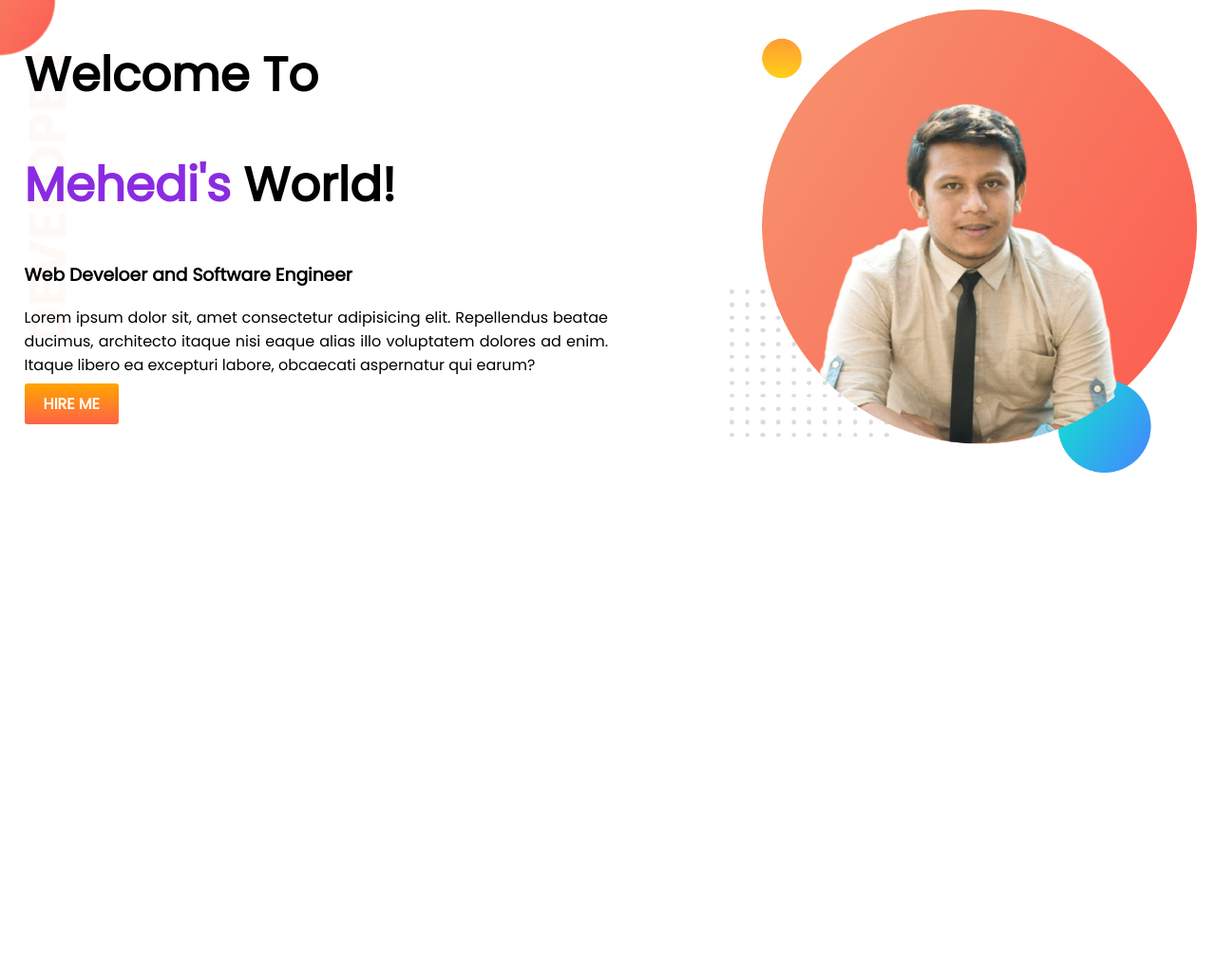
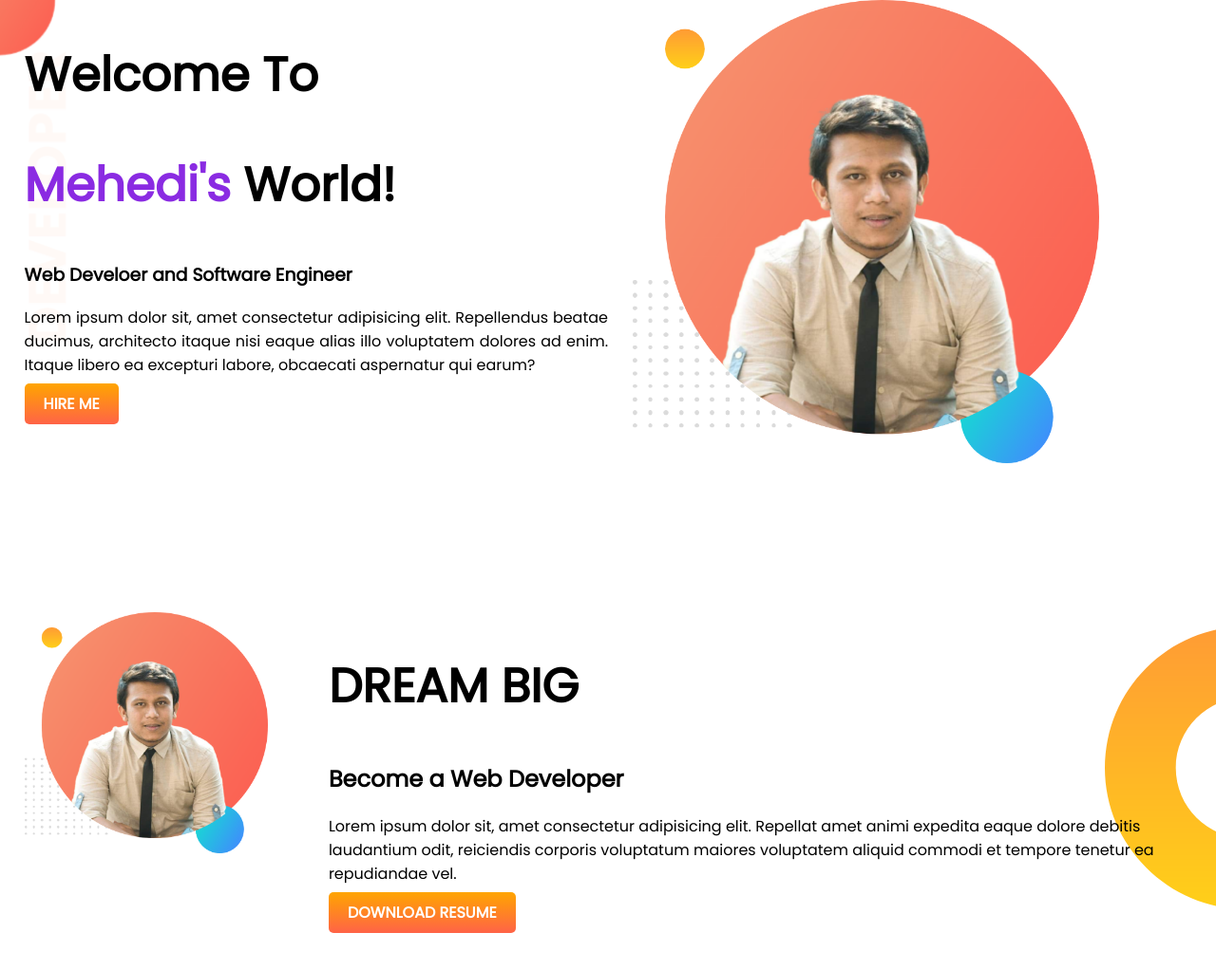
Before and after one commit to mehedihasanreal/My-portfolio, a plain HTML site: page index.html in a window 1280 px wide. Shown: the whole page at 95% size. Before the commit the page ends 800 px from the top, so only its background shows below. Drawn offline with Linux system fonts and the light colour scheme.

Commit message:
Dream Big

```diff
--- a/index.html
+++ b/index.html
@@ -29,6 +29,20 @@
             <img src="images\my-bg.png" alt="Mehedi,s image">
         </div>
     </section>
+    <section class="dream-big">
+        <div class="half-width">
+            <img src="images/my-bg.png" alt="">
+        </div>
+        <div>
+            <h1>DREAM BIG</h1>
+            <h2>Become a Web Developer</h2>
+            <p>Lorem ipsum dolor sit, amet consectetur adipisicing elit. Repellat amet animi expedita eaque dolore
+                debitis laudantium odit, reiciendis corporis voluptatum maiores voluptatem aliquid commodi et tempore
+                tenetur ea repudiandae vel.</p>
+            <a class="button" href="#">DOWNLOAD RESUME</a>
+        </div>
+
+    </section>
 </body>
 
 </html>
--- a/style.css
+++ b/style.css
@@ -1,11 +1,6 @@
 body {
     font-family: 'Poppins', sans-serif;
     margin: 0;
-}
-
-.top-banner {
-    background-image: url(images/top-banner.png);
-    background-repeat: no-repeat;
 }
 
 h1 {
@@ -18,6 +13,18 @@
 
 section {
     display: flex;
+    margin-bottom: 150px;
+}
+
+.top-banner {
+    background-image: url(images/top-banner.png);
+    background-repeat: no-repeat;
+}
+
+.dream-big {
+    background-image: url(images/dream-bg.png);
+    background-repeat: no-repeat;
+    background-position: right;
 }
 
 .half-width {
@@ -27,8 +34,6 @@
 
 .half-width img {
     width: 80%;
-    float: right;
-    padding: 10px 20px 0px 0px;
 }
 
 .half-width p {
@@ -38,7 +43,7 @@
 .button {
     text-decoration: none;
     background-image: linear-gradient(orange, tomato);
-    border-radius: 3px;
+    border-radius: 5px;
     font-weight: 700;
     padding: 10px 20px;
     color: white;
```
Also changed, not shown: images/dream-bg.png (added).
